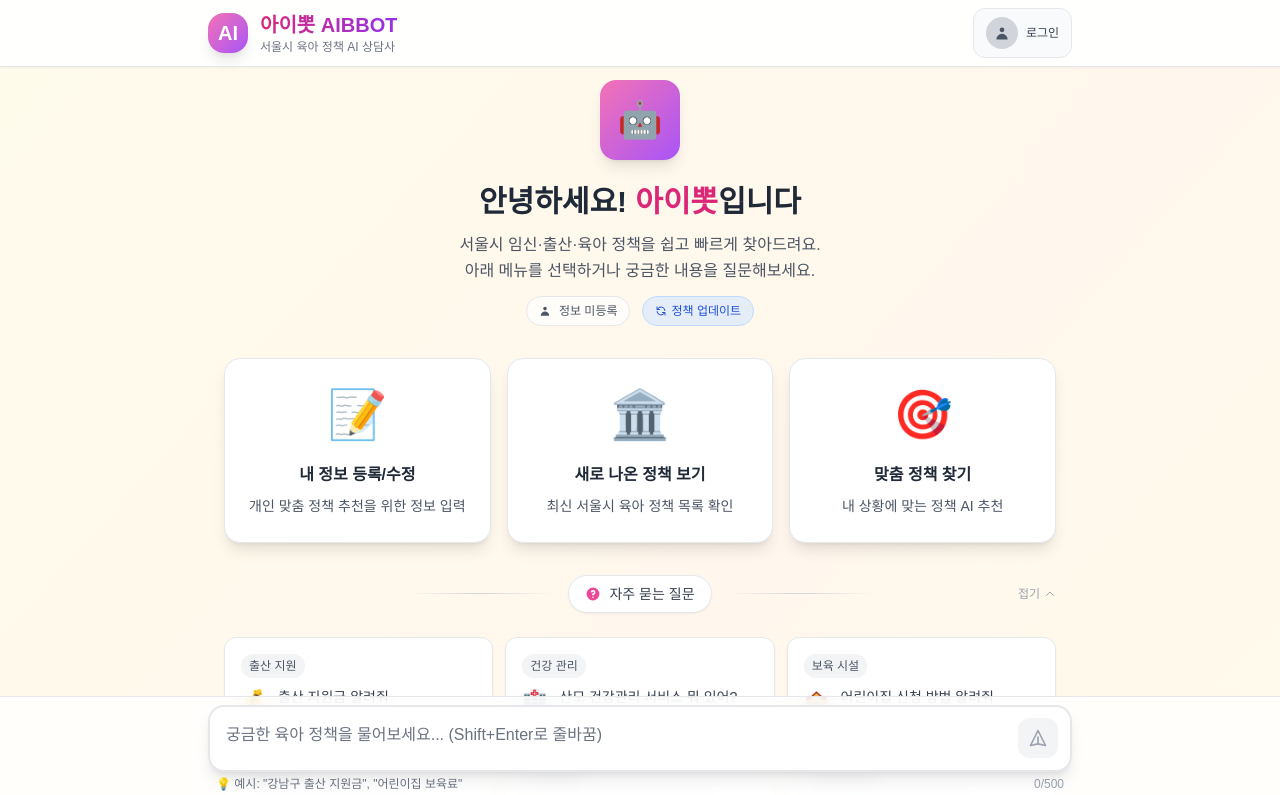
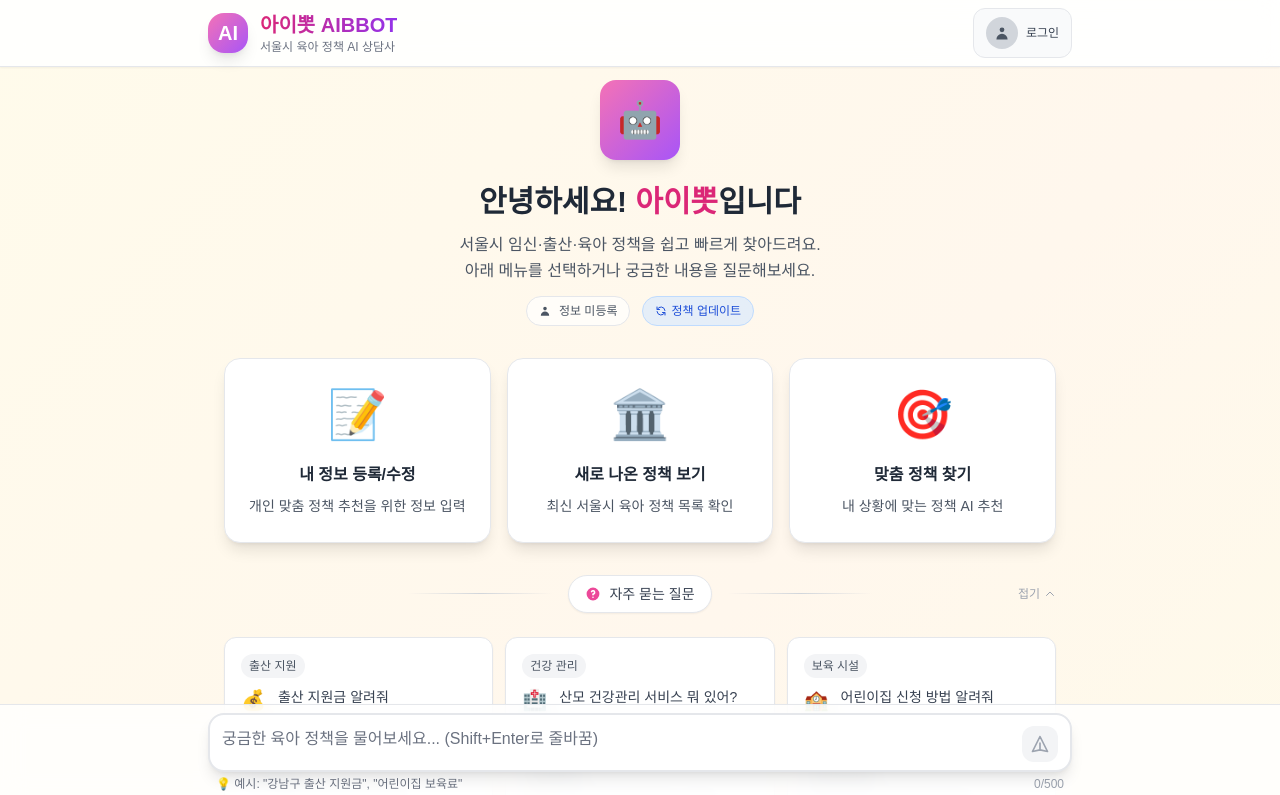
Before and after one commit to DonggunSe0/aibbot, a React (Vite) app in the folder frontend/: page / in a window 1280 px wide. Shown: the top 795 px of the page. Built offline with nearby package versions, Linux system fonts and the light colour scheme.

Commit message:
사이즈 조절

```diff
--- a/frontend/src/components/common/InputBar.jsx
+++ b/frontend/src/components/common/InputBar.jsx
@@ -58,7 +58,7 @@ function InputBar({ onSend, isLoading }) {
               onBlur={() => setIsFocused(false)}
               placeholder={isLoading ? "아이뽓이 답변하는 중..." : "궁금한 육아 정책을 물어보세요... (Shift+Enter로 줄바꿈)"}
               disabled={isLoading}
-              className="w-full p-4 pr-14 bg-transparent border-none outline-none resize-none text-gray-800 placeholder-gray-500 min-h-[56px] max-h-[120px]"
+              className="w-full p-3 pr-10 bg-transparent border-none outline-none resize-none text-gray-800 placeholder-gray-500 min-h-[40px] max-h-[120px]"
               rows="1"
             />
 
@@ -66,7 +66,7 @@ function InputBar({ onSend, isLoading }) {
             <button
               type="submit"
               disabled={!input.trim() || isLoading}
-              className={`absolute right-3 bottom-3 w-10 h-10 rounded-xl flex items-center justify-center transition-all duration-200 ${
+              className={`absolute right-3 bottom-2 w-9 h-9 rounded-xl flex items-center justify-center transition-all duration-200 ${
                 input.trim() && !isLoading
                   ? 'bg-gradient-to-r from-pink-500 to-purple-600 text-white shadow-lg hover:shadow-xl hover:scale-105 active:scale-95'
                   : 'bg-gray-100 text-gray-400 cursor-not-allowed'
```
